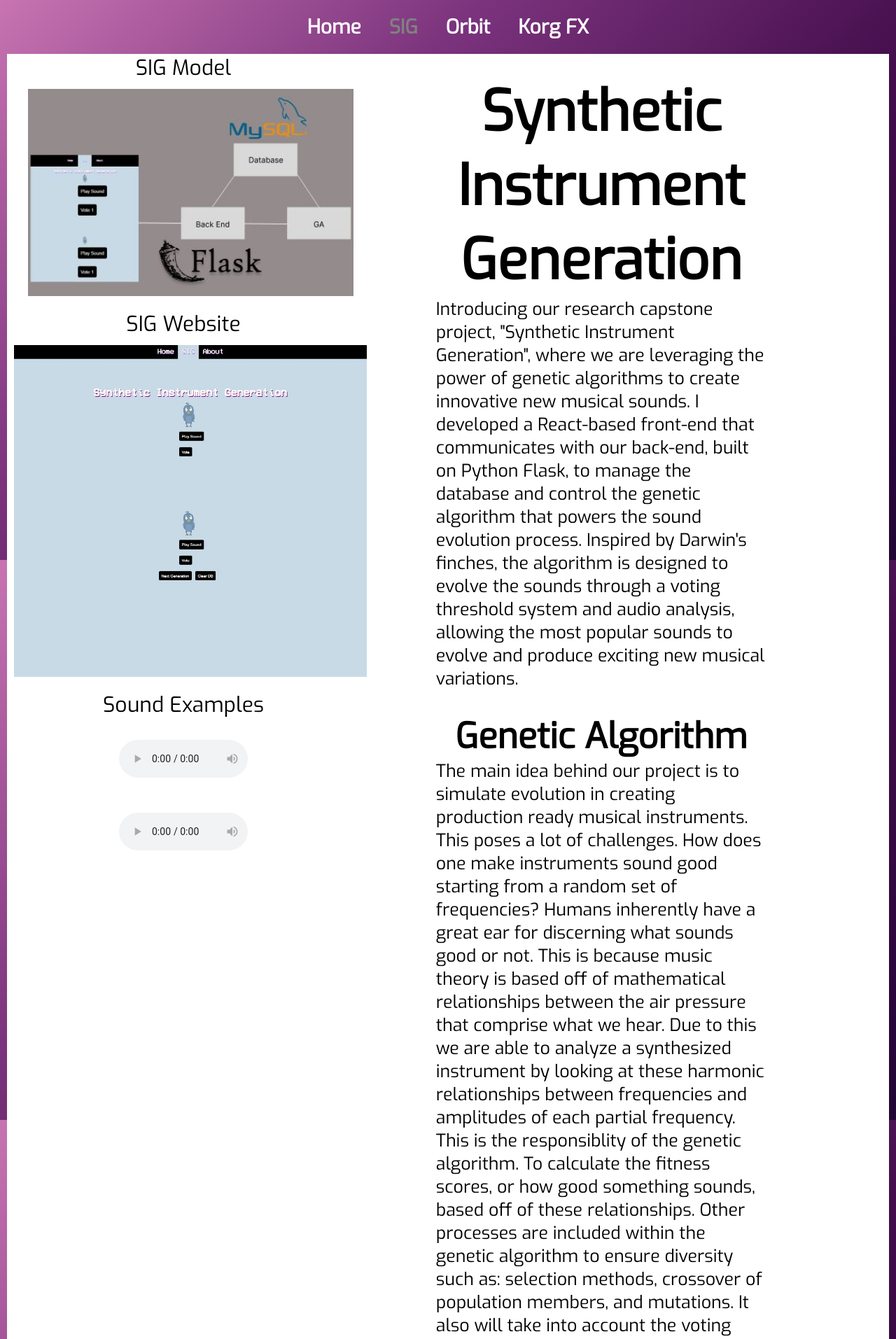
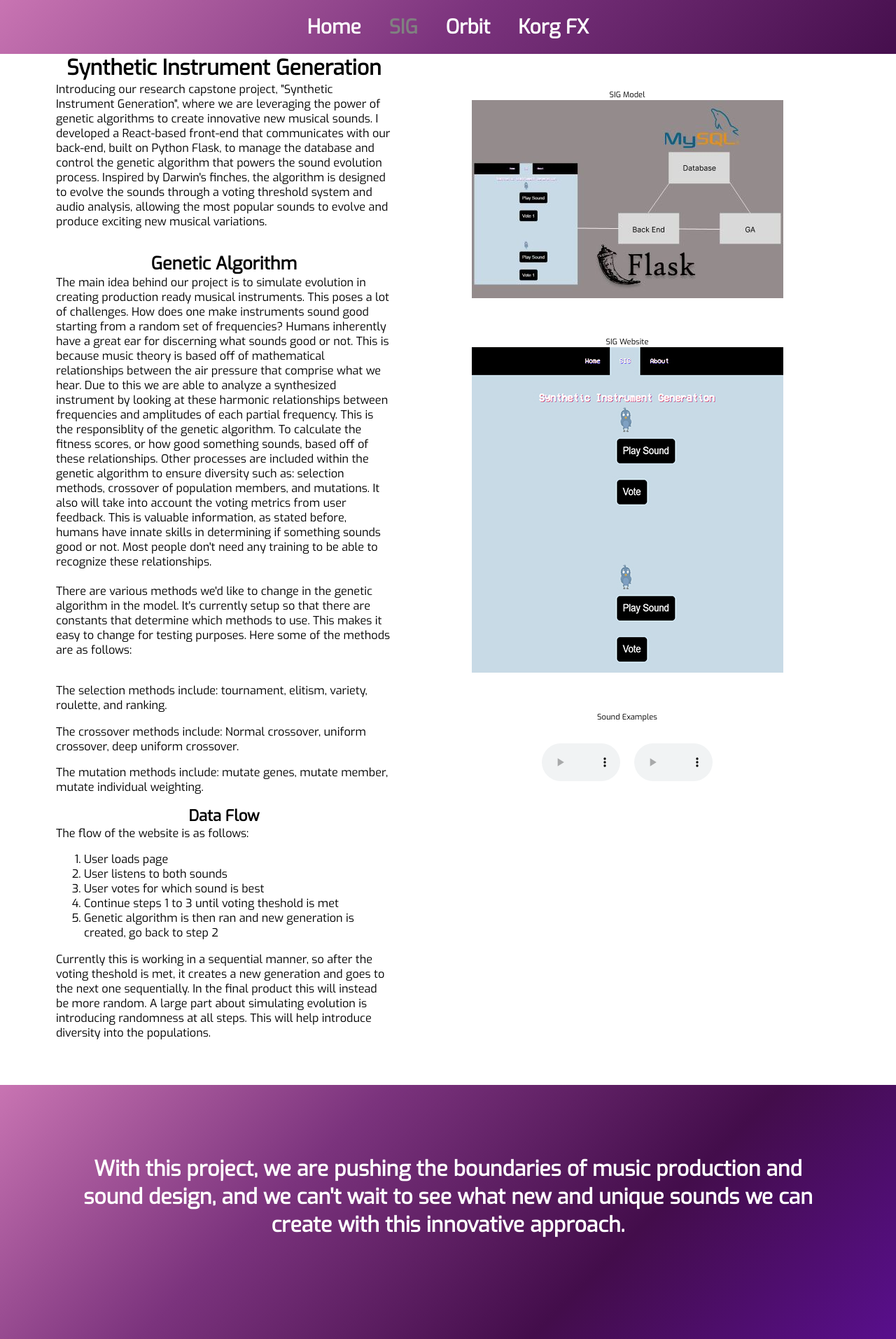
Before and after one commit to BradlyLanducci/BradlyLanducci.github.io, a React (Create React App) app: page /synthetic-instrument-generation in a window 1280 px wide. Shown: the top 1913 px of the page at 70% size. Built offline with nearby package versions, Linux system fonts and the light colour scheme.

Commit message:
Last changes to site

```diff
--- a/public/index.html
+++ b/public/index.html
@@ -7,7 +7,7 @@
     <meta name="theme-color" content="#000000" />
     <meta
       name="description"
-      content="Web site created using create-react-app"
+      content="Bradly Landucci Portfolio"
     />
     <link rel="apple-touch-icon" href="%PUBLIC_URL%/logo192.png" />
     <!--
@@ -24,7 +24,7 @@
       work correctly both with client-side routing and a non-root public URL.
       Learn how to configure a non-root public URL by running `npm run build`.
     -->
-    <title>React App</title>
+    <title>Bradly Landucci Portfolio</title>
   </head>
   <body>
     <noscript>You need to enable JavaScript to run this app.</noscript>
--- a/src/App.css
+++ b/src/App.css
@@ -9,6 +9,12 @@
   width:100%;
   height:fit-content;
   transition: opacity 0.5s;
+}
+
+@media (max-width: 530px) {
+  .navItem {
+    font-size: 14px;
+  }
 }
 
 .navItem:hover {
@@ -56,18 +62,17 @@
 }
 
 .textBody {
-  font-size: 25px;
+  font-size: 100%;
   color:black;
   position: relative;
   background-color: white;
-  padding-top: 20px;
   padding-bottom: 20px;
   left: 50%;
   width:auto;
   animation: slideInFromTopSubPage 1s forwards;
-  /* Add the following properties to prevent jumping */
   animation-fill-mode: both;
   transform-origin: top;
+  text-align: center;
 }
 
 .textBodyHome {
@@ -80,7 +85,7 @@
   padding: 20px;
   margin: 0;
   position: absolute;
-  top: 50%;
+  top: 45%;
   left: 50%;
   transform: translate(-50%, -50%);
   animation: slideInFromTop 1s forwards;
@@ -155,6 +160,7 @@ a {
 .listItem {
   color:black;
   padding: 3px;
+  text-decoration: underline;
 }
 
 .listItem:hover {
@@ -186,9 +192,11 @@ a {
 
 .container_sig {
   display: flex;
-  margin: 0 10px;
+  margin: 0;
   align-items: flex-start;
+  flex-wrap: wrap;
   background-color: white;
+  padding-bottom:5%;
 }
 
 .left-column {
@@ -197,43 +205,45 @@ a {
   justify-content: center; /* center items vertically */
   align-items: center;
   width: 40%;
+  position: absolute;
+  left: 50%;
 }
 
 .left-column figure {
   margin: 0;
   text-align: center; /* align the caption to the center of the figure */
-  font-size: 30px;
+  font-size: 70%;
+  padding-top: 10%;
 }
 
 .left-column img {
   width: 100%;
   height: auto;
-  padding: 10px;
+  right: 50px;
 }
 
 .left-column audio {
   margin-top: 20px;
-  width: 80%; /* set the width of the audio player */
+  width: 10em; /* set the width of the audio player */
   padding: 10px;
 }
 
 .right-column {
   width: 50%;
   font-size: 25px;
-  margin: 30px;
   align-self: flex-start;
 }
 
 .leftText {
   margin: auto;
-  font-size: 25px;
+  font-size: 65%;
   width: 75%
 }
 
 h1 {
   position: relative;
   top: 10%;
-  font-size: 80px;
+  font-size: 120%;
   text-align: center;
   margin: auto;
 }
@@ -241,13 +251,17 @@ h1 {
 h2 {
   text-align: center;
   margin: auto;
-  font-size: 50px;
+  font-size: 100%;
+}
+
+.leftText h2 {
+  font-size: 135%;
 }
 
 h3 {
   text-align: center;
   margin: auto;
-  font-size: 25px;
+  font-size: 80%;
 }
 
 body {
--- a/src/pages/FX.js
+++ b/src/pages/FX.js
@@ -4,7 +4,6 @@ function FX(props) {
       <div>
         <div className = "textBody">
           <p className = "pageTitle">Korg Minilogue-XD Effects</p>
-          <h2>Korg Minilogue-XD Effects</h2>
 
      <div>
       <li><a className = "listItem" href="https://github.com/BradlyLanducci/Korg-LogueSDK-FX/tree/main/Chorus">Chorus</a></li>
--- a/src/pages/Orbit.js
+++ b/src/pages/Orbit.js
@@ -16,7 +16,6 @@ function Orbit(props) {
               </a>
             </p>
           <p className = "pageTitle">Release Notes</p>
-          <h3>Orbit Release Notes</h3>
 
           <h5>V1.01 Notes</h5>
           - Fixed GUI lag due to constant repainting of window.
--- a/src/pages/SIG.js
+++ b/src/pages/SIG.js
@@ -3,28 +3,6 @@ function SIG(props) {
       <>
         <div>
           <div className="container_sig">
-        <div className="left-column">
-          <figure>
-            <figcaption >SIG Model</figcaption>
-            <img src= "./model.JPG"/>
-          </figure>
-          <figure>
-            <figcaption>SIG Website</figcaption>
-            <img src= "./SIG.JPG"/>
-          </figure>
-          <figure>
-          <figcaption>Sound Examples</figcaption>
-            <audio controls>
-              <source src="./sound_1.mp3" type="audio/mpeg"/>
-              Your browser does not support the audio element.
-            </audio>
-            <audio controls>
-            <source src="./sound_2.mp3" type="audio/mpeg"/>
-            Your browser does not support the audio element.
-          </audio>
-          </figure>
-
-        </div>
         <div className="right-column">
           <h1>Synthetic Instrument Generation</h1>
           <p className = "leftText">
@@ -38,7 +16,7 @@ function SIG(props) {
             </p>
             <br/>
             <h2>Genetic Algorithm</h2>
-            <p className = "leftText">
+            <div className = "leftText">
               The main idea behind our project is to simulate evolution in creating production ready musical instruments.
               This poses a lot of challenges. How does one make instruments sound good starting from a random set of frequencies?
               Humans inherently have a great ear for discerning what sounds good or not. This is because music theory is based off
@@ -54,15 +32,12 @@ function SIG(props) {
               There are various methods we'd like to change in the genetic algorithm in the model. It's currently setup so that there are constants
               that determine which methods to use. This makes it easy to change for testing purposes. Here some of the methods are as follows:
               <br/><br/>
-              <h3>Selection Methods</h3>
               <p>
                 The selection methods include: tournament, elitism, variety, roulette, and ranking.
               </p>
-              <h3>Crossover Methods</h3>
               <p>
                 The crossover methods include: Normal crossover, uniform crossover, deep uniform crossover.
               </p>
-              <h3>Mutation Methods</h3>
               <p>
                 The mutation methods include: mutate genes, mutate member, mutate individual weighting.
               </p>
@@ -79,17 +54,39 @@ function SIG(props) {
               generation and goes to the next one sequentially. In the final product this will instead be more random.
               A large part about simulating evolution is introducing randomness at all steps. This will help introduce
               diversity into the populations.
-            </p>
+            </div>
+          </div>
+          <div className="left-column">
+            <figure>
+              <figcaption >SIG Model</figcaption>
+              <img src= "./model.JPG"/>
+            </figure>
+            <figure>
+              <figcaption>SIG Website</figcaption>
+              <img src= "./SIG.JPG"/>
+            </figure>
+            <figure>
+            <figcaption>Sound Examples</figcaption>
+              <audio controls>
+                <source src="./sound_1.mp3" type="audio/mpeg"/>
+                Your browser does not support the audio element.
+              </audio>
+              <audio controls>
+              <source src="./sound_2.mp3" type="audio/mpeg"/>
+              Your browser does not support the audio element.
+            </audio>
+            </figure>
           </div>
       </div>
         </div>
         <div className = "subBoxGradient">
-              <p className = "subBoxTitle">
+              <div className = "subBoxTitle">
                 <p className = "subBoxText">
                   With this project, we are pushing the boundaries of music production and sound design,
                   and we can't wait to see what new and unique sounds we can create with this innovative approach.
                 </p>
-              </p>
+              </div>
+
             </div>
       </>
     )
```
Also changed, not shown: public/SIG.JPG, public/manifest.json.
